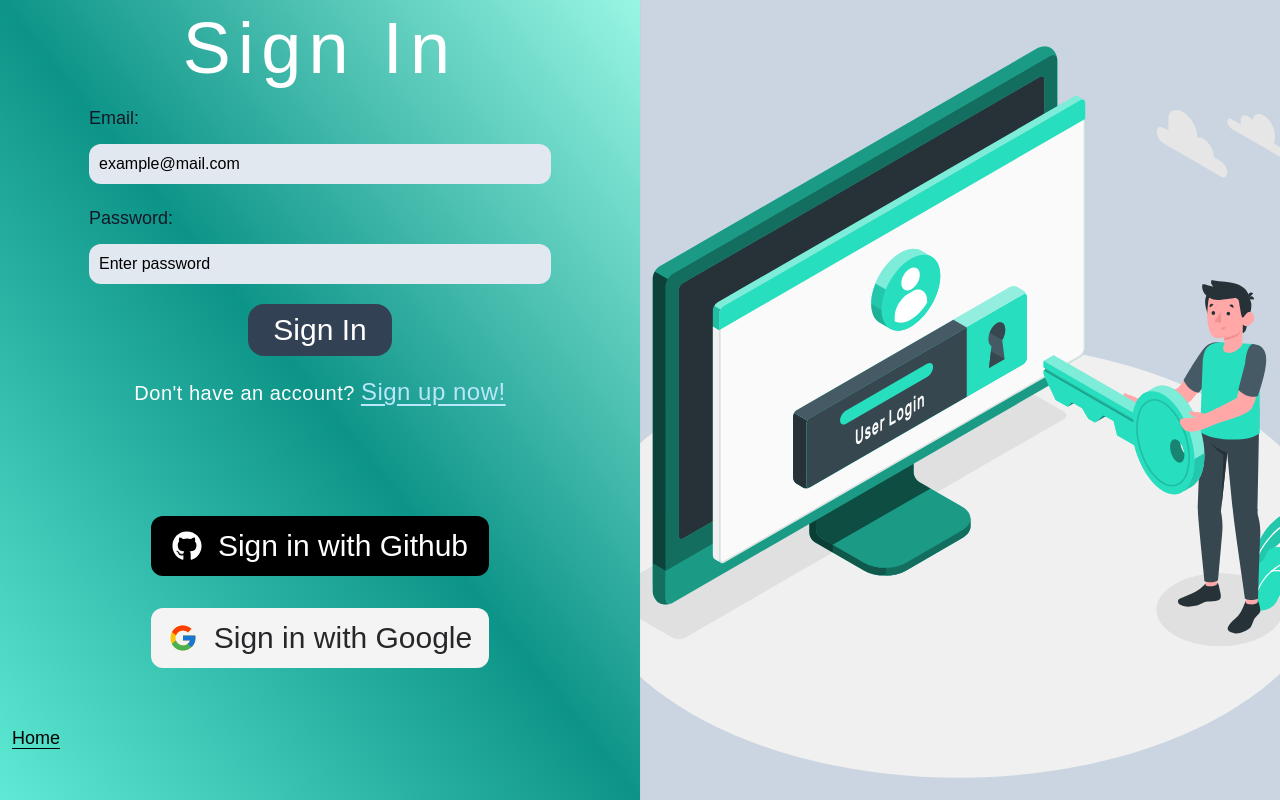
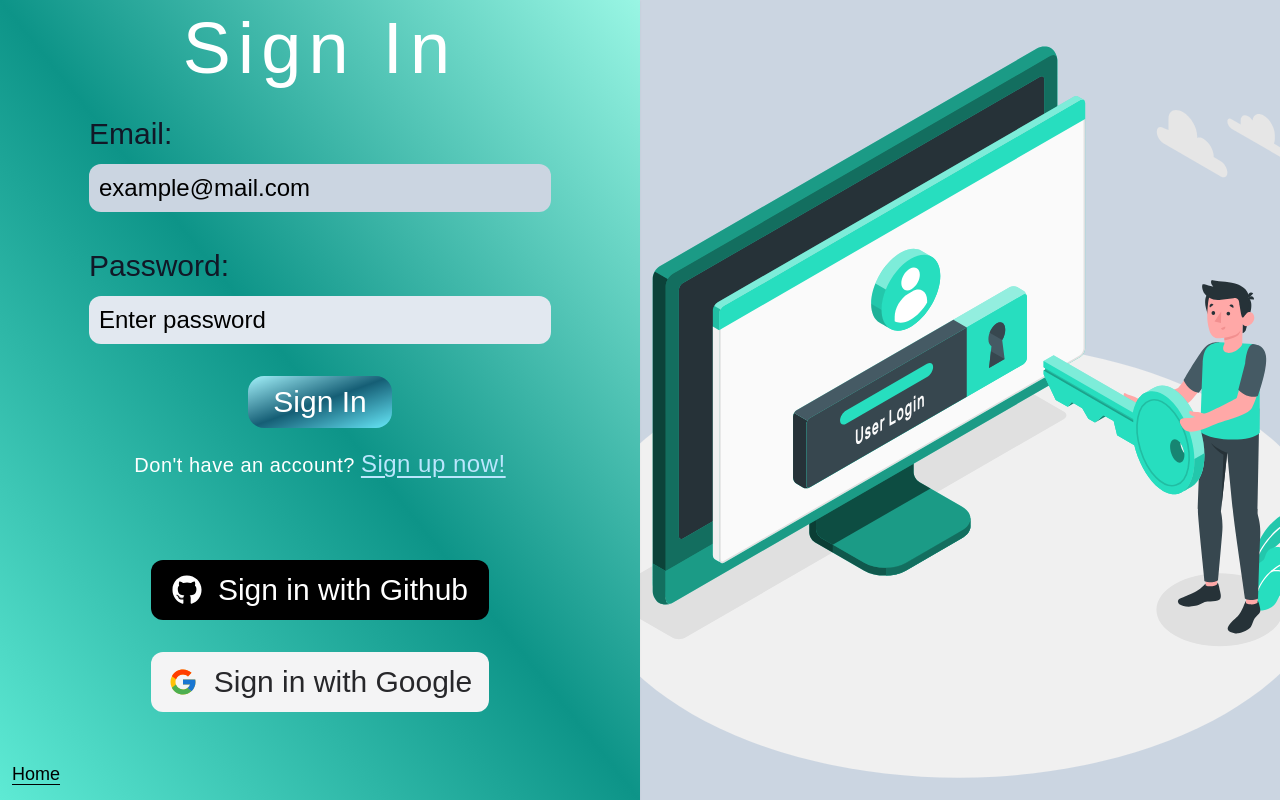
Before and after one commit to ajv55/health, a Next.js app: page /login in a window 1280 px wide. Built offline with nearby package versions, Linux system fonts and the light colour scheme; no server answers; a web font is replaced by a local one.

Commit message:
updated the sign page

```diff
--- a/app/(site)/login/page.tsx
+++ b/app/(site)/login/page.tsx
@@ -39,16 +39,16 @@ export default function Page() {
 
         <form className=" bg-gradient-to-tr from-teal-300 via-teal-600 to-teal-200 w-[50%] h-screen p-3 flex flex-col justify-bewteen items-center gap-5  drop-shadow-sm"  ref={ref} onSubmit={handleSubmit}>
         <h1 className="text-7xl text-white  tracking-widest">Sign In</h1>
-            <div className="flex flex-col gap-1 w-[75%] justify-center items-start">
-              <label htmlFor="email" className="block mb-2 text-lg font-medium text-gray-900 dark:text-white">Email:</label>
-               <input className="px-2.5 py-2 w-full placeholder:text-black bg-slate-200 text-white rounded-xl"  placeholder="example@mail.com"  type="email" value={data.email} onChange={(e) => setData({...data, email: e.target.value}) } name="" id="email" />
+            <div className="flex flex-col mt-3 gap-1 w-[75%] justify-center items-start">
+              <label htmlFor="email" className="block mb-2 text-3xl font-medium text-gray-900 dark:text-white">Email:</label>
+               <input className="px-2.5 py-2 w-full placeholder:text-black bg-slate-300 text-2xl rounded-xl"  placeholder="example@mail.com"  type="email" value={data.email} onChange={(e) => setData({...data, email: e.target.value}) } name="" id="email" />
             </div>
-            <div className="flex flex-col gap-1 w-[75%] justify-center items-start">
-              <label htmlFor="password" className="block mb-2 text-lg font-medium text-gray-900 dark:text-white">Password:</label>
-              <input className="px-2.5 py-2 w-full placeholder:text-black bg-slate-200 text-white rounded-xl"  placeholder="Enter password" type="password" value={data.password} onChange={(e) => setData({...data, password: e.target.value}) } name="" id="password" />
+            <div className="flex flex-col gap-1 mt-4 w-[75%] justify-center items-start">
+              <label htmlFor="password" className="block mb-2 text-3xl font-medium text-gray-900 dark:text-white">Password:</label>
+              <input className="px-2.5 py-2  w-full placeholder:text-black bg-slate-200 text-2xl rounded-xl"  placeholder="Enter password" type="password" value={data.password} onChange={(e) => setData({...data, password: e.target.value}) } name="" id="password" />
             </div>
 
-            <button type="submit" className="text-3xl px-2.5 py-2 rounded-2xl w-[9rem] bg-slate-700  text-white">Sign In</button>
+            <button type="submit" className="text-3xl px-2.5 py-2 rounded-2xl w-[9rem] bg-gradient-to-br from-cyan-200 via-cyan-800 to-cyan-300 hover:bg-gradient-to-tr hover:from-cyan-300 hover:via-cyan-900 hover:to-cyan-400 mt-3  text-white">Sign In</button>
             <div>
             <p className="text-xl text-white tracking-wide">Don&#39;t have an account? <Link className="underline underline-offset-4 text-2xl text-sky-200" href={'/reg'}>Sign up now!</Link></p>
             </div>
```
